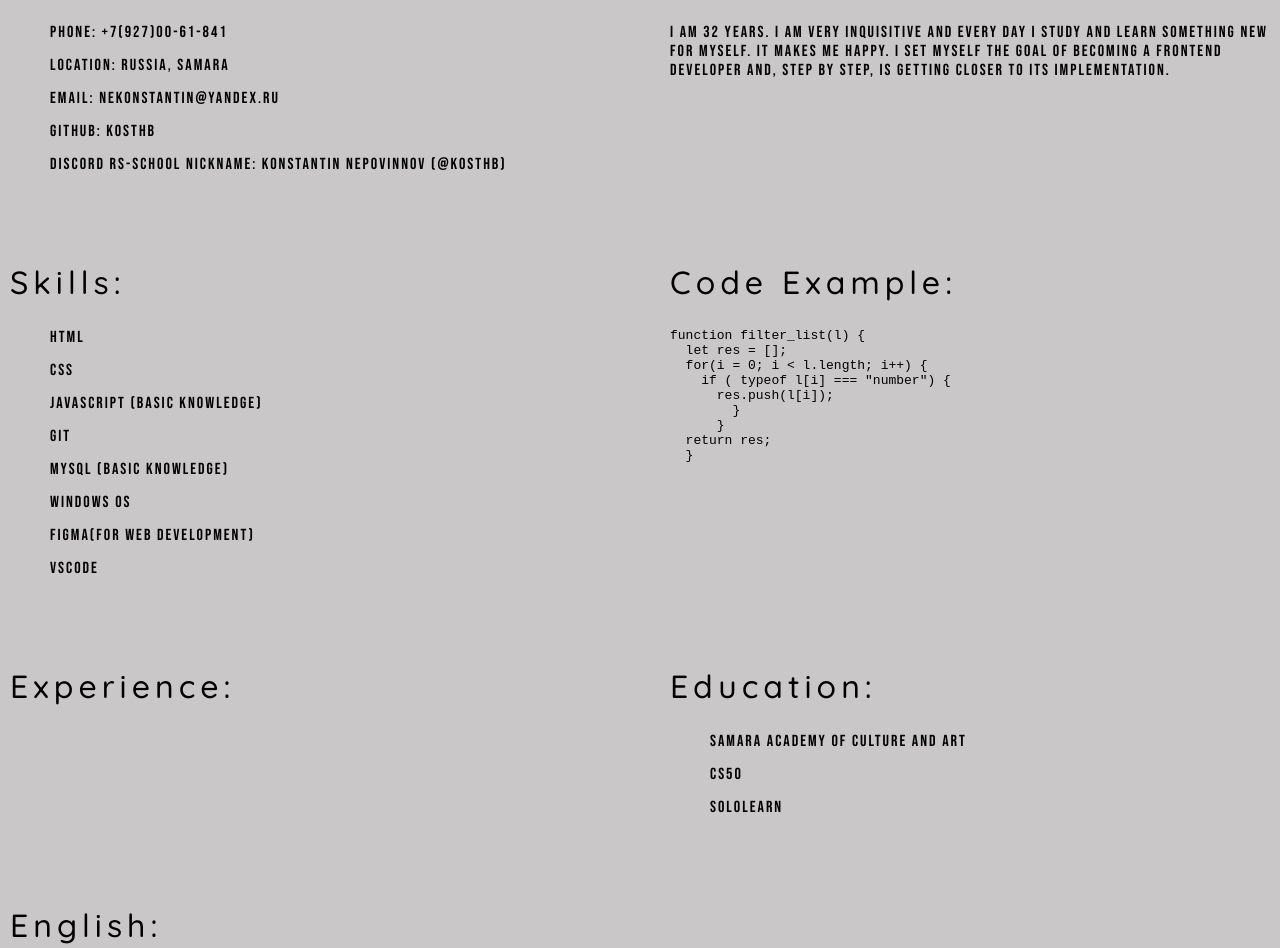
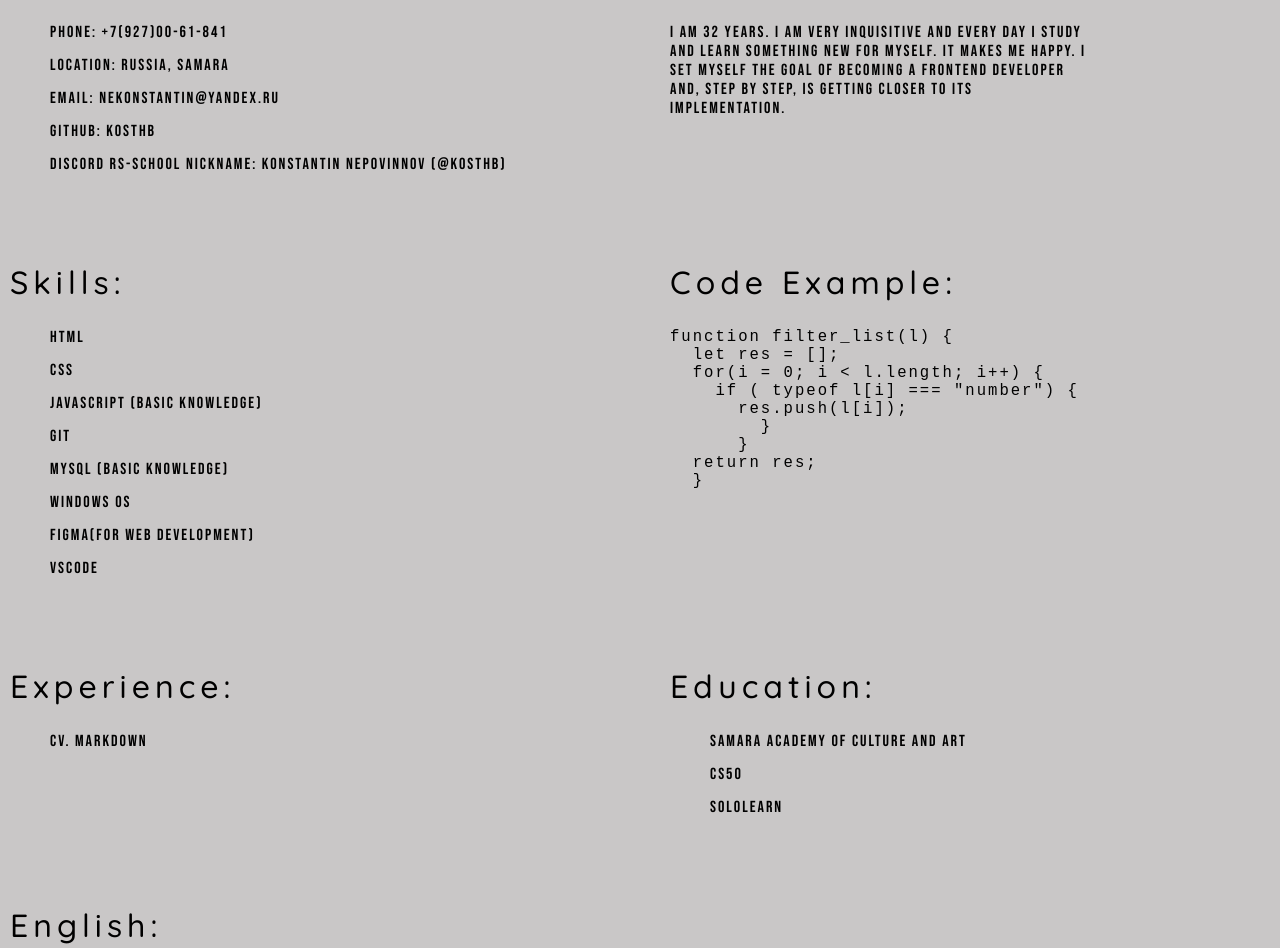
Before and after one commit to KosTHB/pre.rsschool-cv, a plain HTML site: page index.html in a window 1280 px wide. Shown: the part 580-1528 px from the top of the page. Drawn offline with Linux system fonts and the light colour scheme.

Commit message:
feat:add  link to project

```diff
--- a/index.html
+++ b/index.html
@@ -18,7 +18,7 @@
           <li class="nav-item"><a href="#contacts" class="nav-link">Contacts</a></li>
           <li class="nav-item"><a href="#about_me" class="nav-link">About Me</a></li>
           <li class="nav-item"><a href="#skills" class="nav-link">Skills</a></li>
-          <li class="nav-item"><a href="#code_example" class="nav-link">Code example</a></li>
+          <li class="nav-item"><a href="#code-example" class="nav-link">Code example</a></li>
           <li class="nav-item"><a href="#experience" class="nav-link">Experience</a></li>
           <li class="nav-item"><a href="#education" class="nav-link">Education</a></li>
           <li class="nav-item"><a href="#english" class="nav-link">English</a></li>
@@ -53,7 +53,7 @@
 
       <section id="about_me" class="section">
         <h2 class="section-title">About me:</h2>
-        <p class="section-item section-list">I am 32 years. I am very inquisitive and every day I study and learn something new for myself. It makes me happy.
+        <p class="section-item section-list" style="margin-right:180px">I am 32 years. I am very inquisitive and every day I study and learn something new for myself. It makes me happy.
           I set myself the goal of becoming a Frontend developer and, step by step, is getting closer to its implementation.</p>
       </section>
 
@@ -72,9 +72,9 @@
       </section>
 
 
-      <section id="code_example" class="section">
+      <section id="code-example" class="section">
         <h2 class="section-title">Code Example:</h2>
-        <pre>function filter_list(l) {
+        <span class="section-item" style="font-size: larger;"><pre>function filter_list(l) {
   let res = [];
   for(i = 0; i < l.length; i++) {
     if ( typeof l[i] === "number") {
@@ -84,12 +84,13 @@
   return res;
   }
       </pre>
+      </span>
       </section>
 
       <section id="experience" class="section">
         <h2 class="section-title">Experience:</h2>
         <ul class="section-list">
-          <li class="section-item"><a href="https://KosTHB.github.io/rsschool-cv/cv"></a></li>
+          <li class="section-item"><a href="https://KosTHB.github.io/rsschool-cv/cv">CV. Markdown</a></li>
         </ul>
       </section>
 
@@ -100,8 +101,6 @@
           <li class="section-item">CS50</li>
           <li class="section-item">SoloLearn</li>
         </ul>
-
-        <!-- <ul class="section-list"> -->
       </section>
 
       <section id="english" class="section">
```
